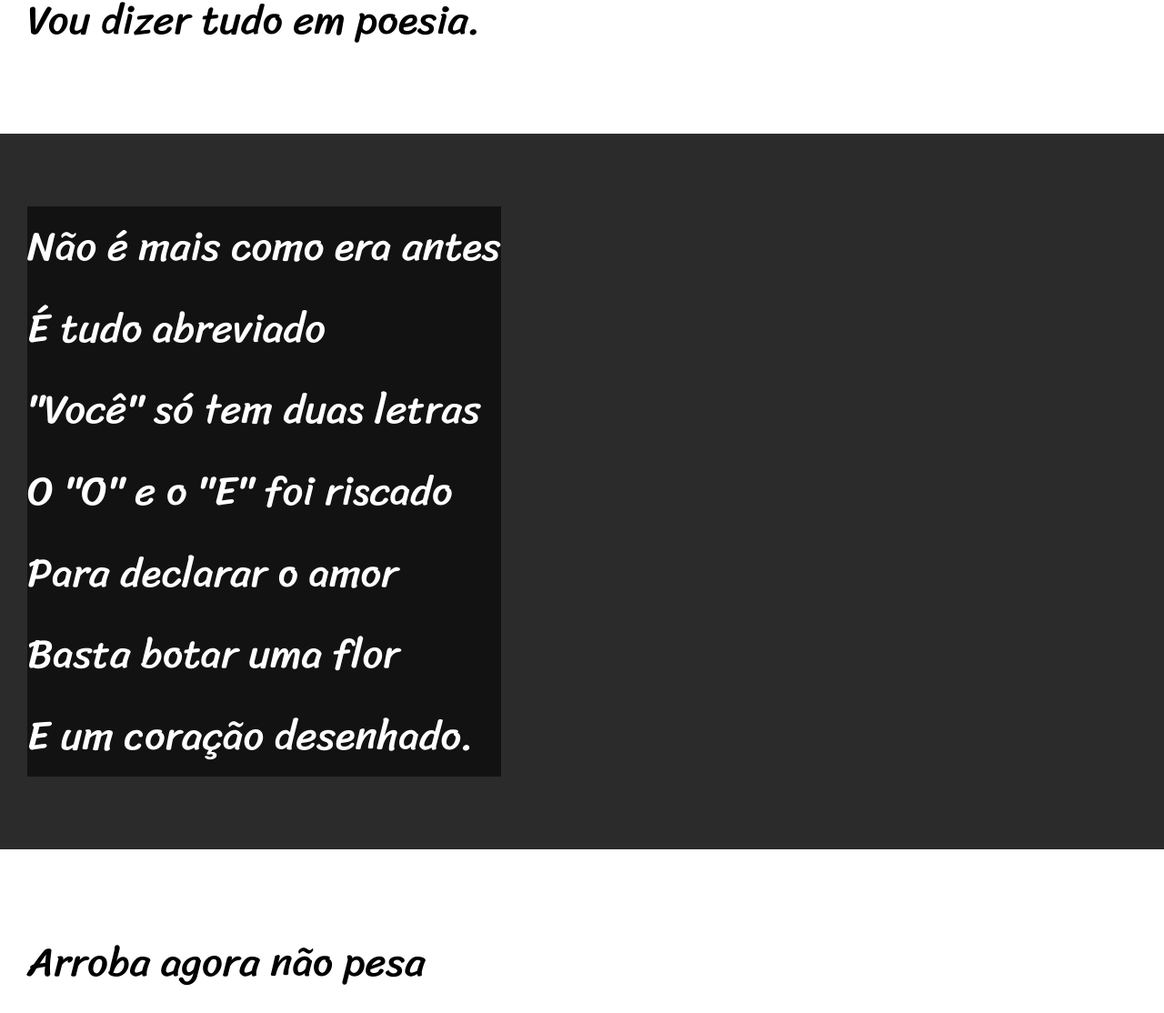
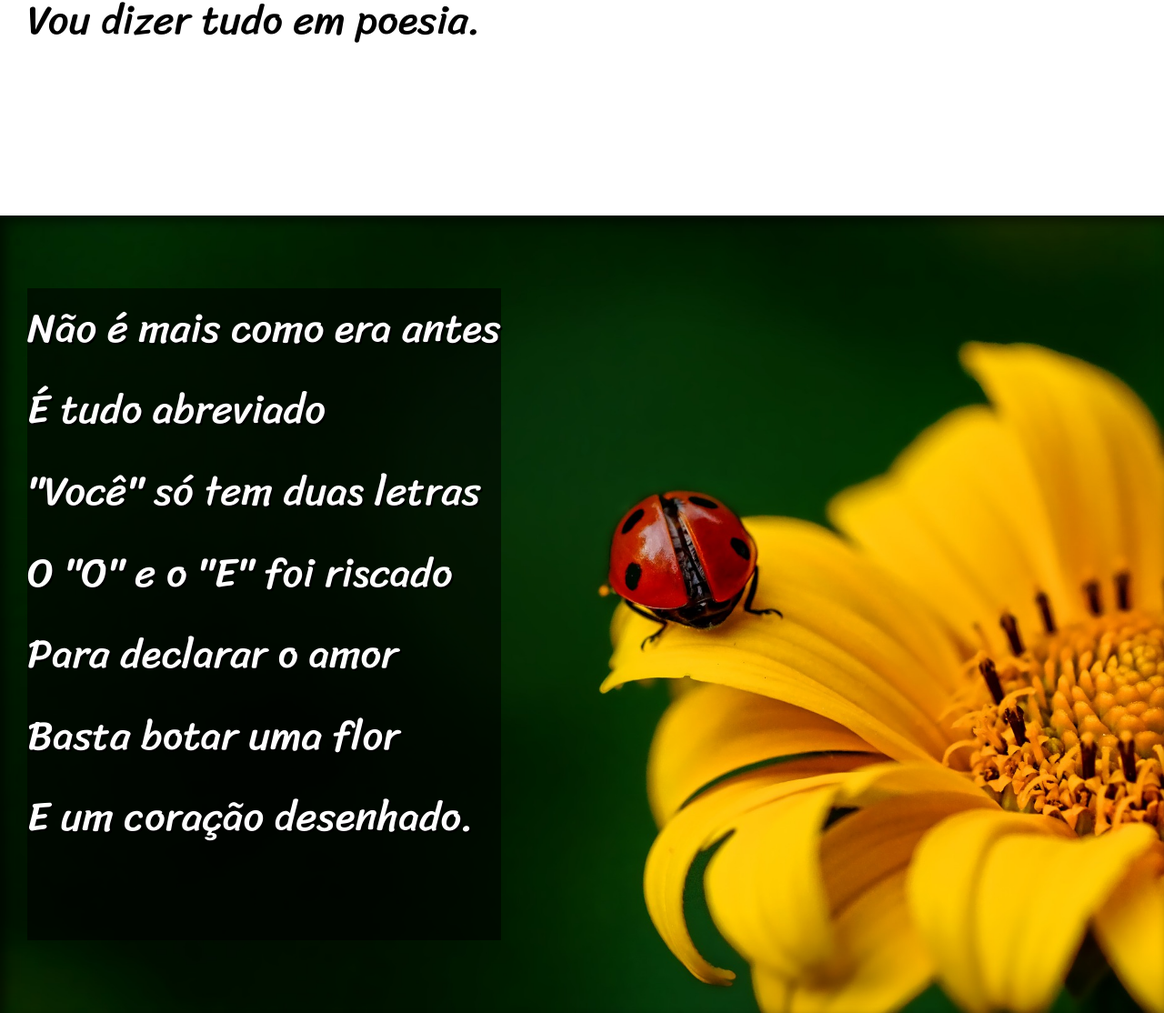
Before and after one commit to robertovinicius-developer/html_css, a plain HTML site: page desafios/desafio012/index.html in a window 1280 px wide. Shown: the part 858-1972 px from the top of the page at 91% size. Drawn offline with Linux system fonts and the light colour scheme.

Commit message:
atualização final do desafio012

```diff
--- a/desafios/desafio012/estilos/style.css
+++ b/desafios/desafio012/estilos/style.css
@@ -56,6 +56,10 @@ section{
     font-size: 3.5vw;
 }
 
+section > p{
+    padding-bottom: 2em;
+}
+
 section.normal{
     background-color: white;
     color: black;
@@ -64,11 +68,25 @@ section.normal{
 section.imagem{
     background-color: rgb(43, 43, 43);
     color: white;
+    box-shadow: inset 6px 6px 13px 0px rgba(0, 0, 0, 0.6);
+    background-size: cover;
+    background-attachment: fixed;
 }
 
 section.imagem > p{
     background-color: rgba(0, 0, 0, 0.568);
     display: inline-block;
+    text-shadow: 2px 2px 0px black;
+}
+
+section#img01{
+    background-image: url('../imagens/background001.jpg');
+    background-position: right center;
+}
+
+section#img02{
+    background-image: url('../imagens/background002.jpg');
+    background-position: right bottom;
 }
 
 footer{
--- a/desafios/desafio012/index.html
+++ b/desafios/desafio012/index.html
@@ -22,7 +22,7 @@
             Vou dizer tudo em poesia.
         </p>
     </section>
-    <section class="imagem">
+    <section class="imagem" id="img01">
         <p>
             Não é mais como era antes <br>
             É tudo abreviado <br>
@@ -53,7 +53,7 @@
             Decifre esse rabisco.
         </p>
     </section>
-    <section class="imagem">
+    <section class="imagem" id="img02">
         <p>
             Tenho saudade das cartas <br>
             Escritas com a própria mão <br>
```
